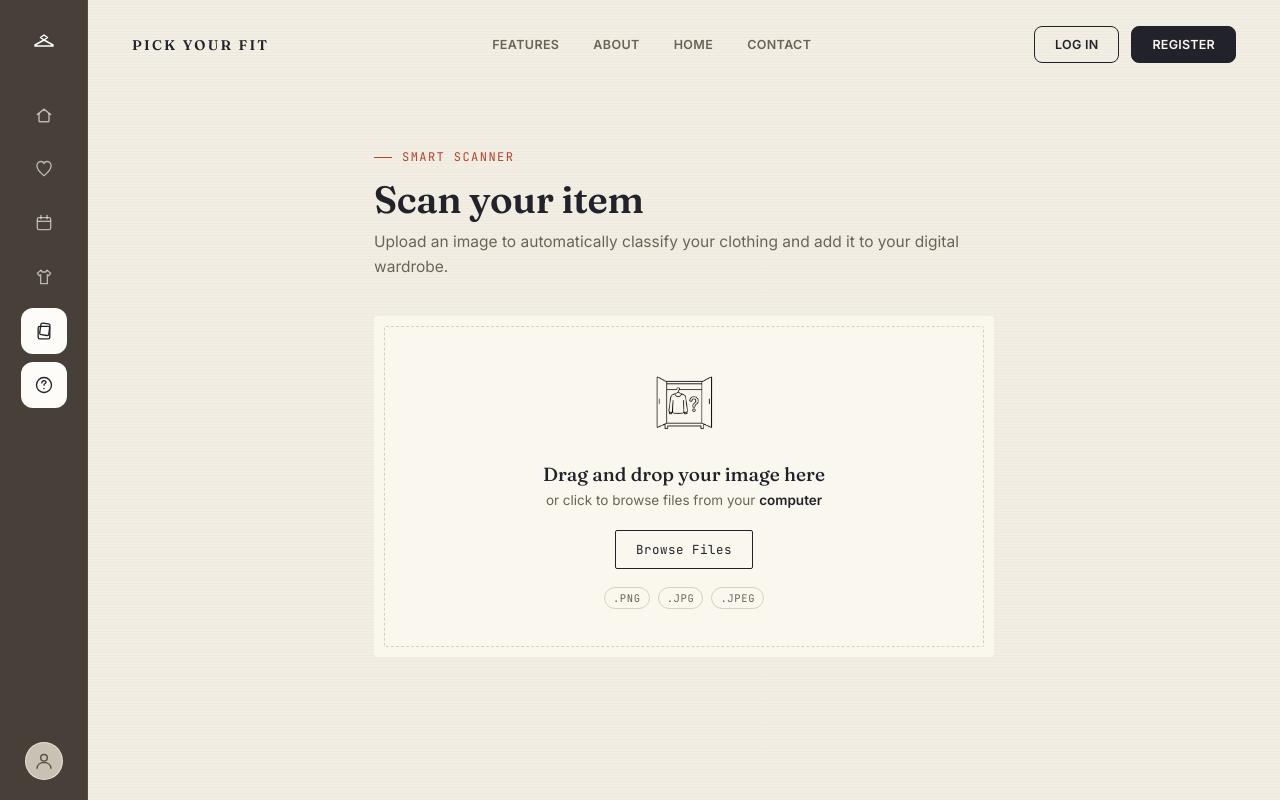
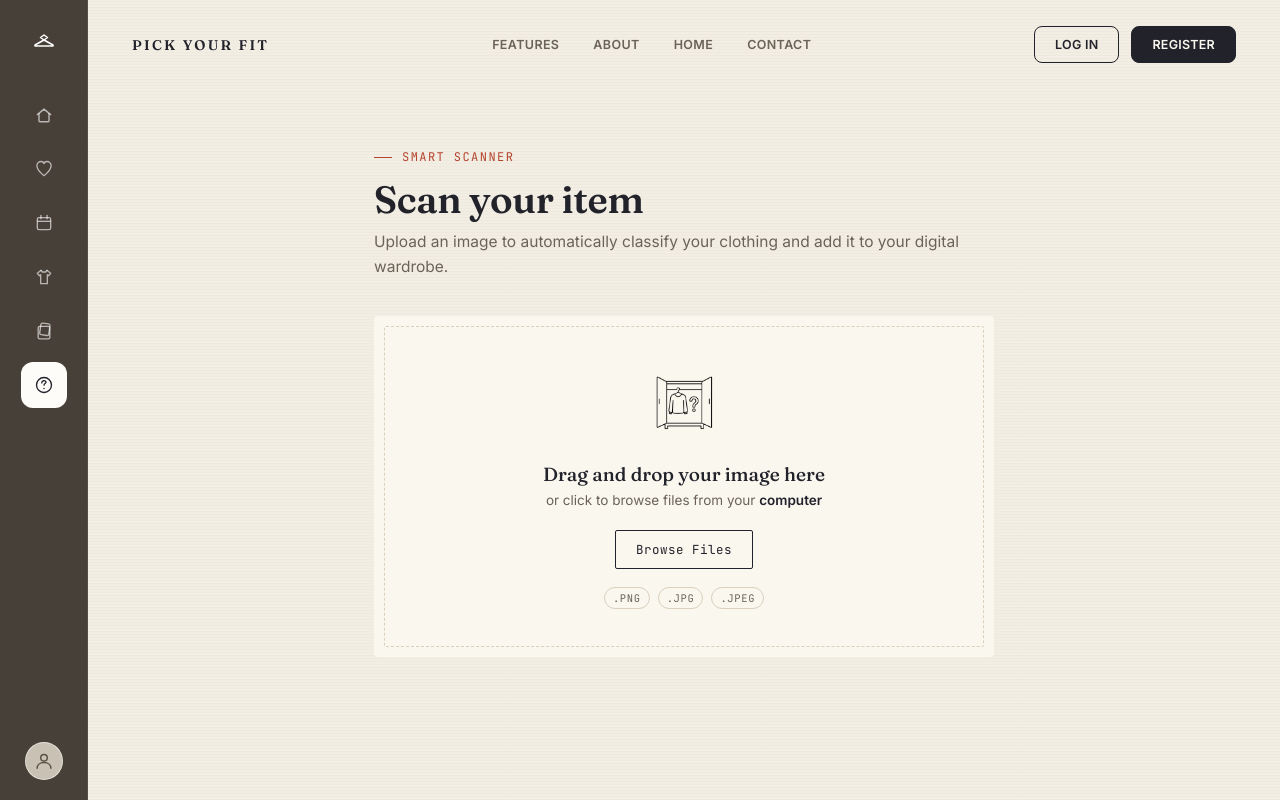
Before and after one commit to dariadraghici/PICKyourFIT, a plain HTML site: page index.html in a window 1280 px wide. Drawn offline with Linux system fonts and the light colour scheme.

Commit message:
retouched sidebar

```diff
--- a/index.html
+++ b/index.html
@@ -311,7 +311,7 @@
     <a href="wardrobe.html" class="side-link" title="Wardrobe">
       <svg viewBox="0 0 24 24" fill="none"><path d="M8.5 4 L10 6 h4 l1.5 -2" stroke="currentColor" stroke-width="1.6" stroke-linecap="round" stroke-linejoin="round"/><path d="M8.5 4 L4 7.5 L6.5 10.5 L8 9.3 V20 h8 V9.3 l1.5 1.2 L20 7.5 L15.5 4" stroke="currentColor" stroke-width="1.6" stroke-linecap="round" stroke-linejoin="round"/></svg>
     </a>
-    <a href="outfits.html" class="side-link active" title="Outfits">
+    <a href="outfits.html" class="side-link" title="Outfits">
       <svg viewBox="0 0 24 24" fill="none"><rect x="7.5" y="3" width="11" height="14" rx="2" stroke="currentColor" stroke-width="1.6" transform="rotate(8 13 10)"/><rect x="5" y="6.5" width="14" height="15" rx="2" stroke="currentColor" stroke-width="1.6"/></svg>
     </a>
     <a href="index.html" class="side-link active" title="Scan an item">
```
Also changed, not shown: landing.html (+1 -1 lines), profile.html (+1 -1 lines), wardrobe.html (+1 -1 lines).
